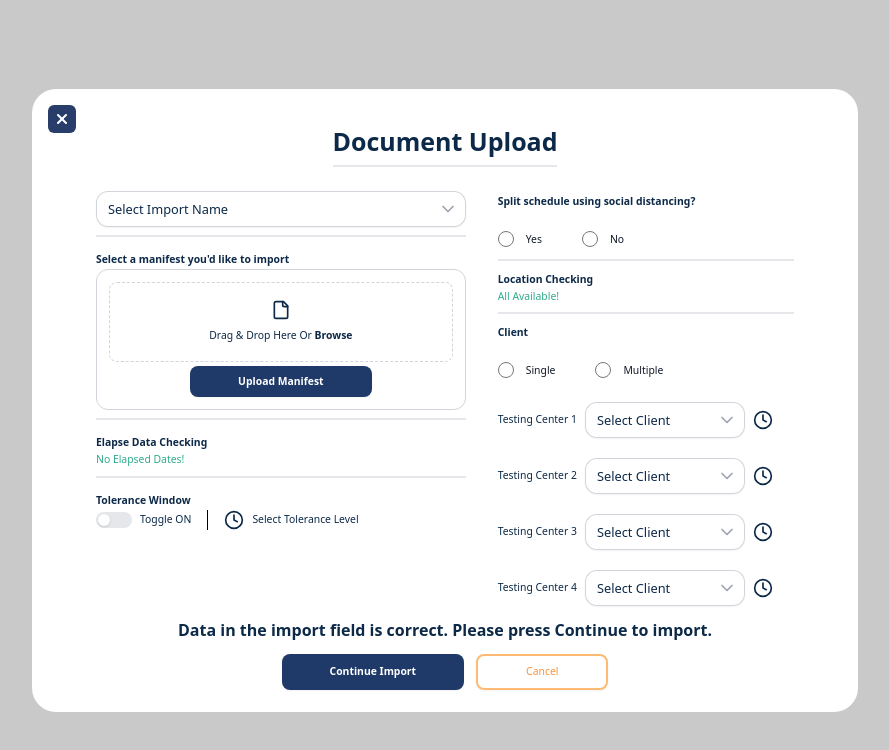
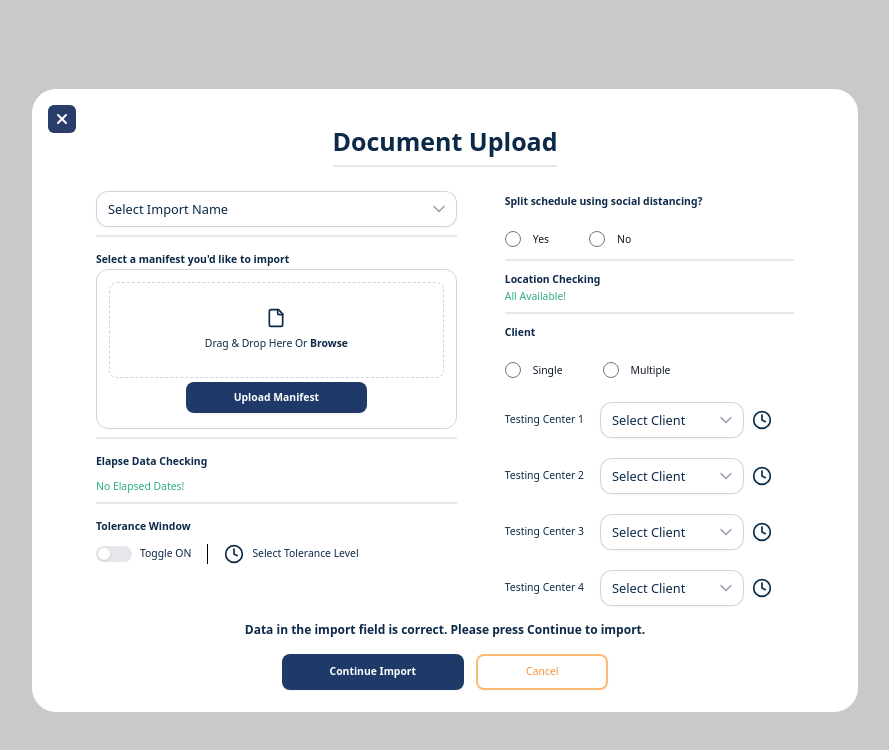
Before and after one commit to jalvaydev/skyhop-mockup, a React (Vite) app: page / in a window 1280 px wide. Shown: the top 750 px of the page, without its empty margins (195-1084 px from the left). Built offline with nearby package versions, Linux system fonts and the light colour scheme.

Commit message:
shifting around some components, dialing in the padding and sizes of different divs

```diff
--- a/src/components/ModalContent.tsx
+++ b/src/components/ModalContent.tsx
@@ -58,7 +58,7 @@ function ModalContent() {
 
   return (
     <div className="mx-12 mt-6">
-      <div className="flex flex-row ">
+      <div className="flex flex-row gap-4">
         <div className="flex flex-col w-[420px] pr-8 gap-2">
           <Dropdown options={manifests} optionName="Import Name" />
           <Seperator />
@@ -66,11 +66,11 @@ function ModalContent() {
             <label htmlFor="manifest" className="font-bold leading-5 text-2xs ">
               Select a manifest you'd like to import
             </label>
-            <div className="flex flex-col gap-1 p-3 border border-gray-300 rounded-xl">
+            <div className="flex flex-col h-40 gap-1 p-3 border border-gray-300 rounded-xl">
               <div {...getRootProps({ className: 'dropzone' })}>
                 <div
                   style={style}
-                  className="flex flex-col h-20 p-2 border border-gray-300 border-dashed rounded-lg cursor-pointer"
+                  className="flex flex-col h-24 p-2 border border-gray-300 border-dashed rounded-lg cursor-pointer"
                 >
                   <div className="my-auto">
                     <FileIcon className="h-5 mx-auto" />
@@ -104,14 +104,16 @@ function ModalContent() {
             <label htmlFor="manifest" className="font-bold leading-5 text-2xs ">
               Elapse Data Checking
             </label>
-            <p className="text-[#2EAC8A] text-2xs font-medium">No Elapsed Dates!</p>
+            <div className="mt-2">
+              <p className="text-[#2EAC8A] text-2xs font-medium">No Elapsed Dates!</p>
+            </div>
           </div>
           <Seperator />
           <div>
             <label htmlFor="manifest" className="font-bold leading-5 text-2xs ">
               Tolerance Window
             </label>
-            <div className="flex gap-4">
+            <div className="flex gap-4 mt-2">
               <div className="flex gap-2 my-auto">
                 <SwitchButton />
                 <p className="my-auto font-normal text-2xs ">Toggle ON</p>
@@ -155,23 +157,31 @@ function ModalContent() {
             />
             <div className="flex gap-2 mt-5">
               <p className="my-auto text-2xs">Testing Center 1</p>
-              <Dropdown className="w-40" optionName="Client" options={clients} />
-              <Clock className="w-5 h-5 my-auto" />
+              <div className="flex">
+                <Dropdown className="w-40 px-2" optionName="Client" options={clients} />
+                <Clock className="w-5 h-5 my-auto" />
+              </div>
             </div>
             <div className="flex gap-2 mt-5">
               <p className="my-auto text-2xs">Testing Center 2</p>
-              <Dropdown className="w-40" optionName="Client" options={clients} />
-              <Clock className="w-5 h-5 my-auto" />
+              <div className="flex">
+                <Dropdown className="w-40 px-2" optionName="Client" options={clients} />
+                <Clock className="w-5 h-5 my-auto" />
+              </div>
             </div>
             <div className="flex gap-2 mt-5">
               <p className="my-auto text-2xs">Testing Center 3</p>
-              <Dropdown className="w-40" optionName="Client" options={clients} />
-              <Clock className="w-5 h-5 my-auto" />
+              <div className="flex">
+                <Dropdown className="w-40 px-2" optionName="Client" options={clients} />
+                <Clock className="w-5 h-5 my-auto" />
+              </div>
             </div>
             <div className="flex gap-2 mt-5">
               <p className="my-auto text-2xs">Testing Center 4</p>
-              <Dropdown className="w-40" optionName="Client" options={clients} />
-              <Clock className="w-5 h-5 my-auto" />
+              <div className="flex">
+                <Dropdown className="w-40 px-2" optionName="Client" options={clients} />
+                <Clock className="w-5 h-5 my-auto" />
+              </div>
             </div>
           </div>
         </div>
--- a/src/components/ModalFooter.tsx
+++ b/src/components/ModalFooter.tsx
@@ -1,7 +1,7 @@
 function ModalFooter() {
   return (
     <div className="flex flex-col gap-4 mt-4">
-      <p className="font-semibold leading-4 text-center ">
+      <p className="text-xs font-semibold leading-4 text-center ">
         Data in the import field is correct. Please press Continue to import.
       </p>
       <div className="flex justify-center gap-3">
```
Also changed, not shown: resources/screenshot.png (deleted).
